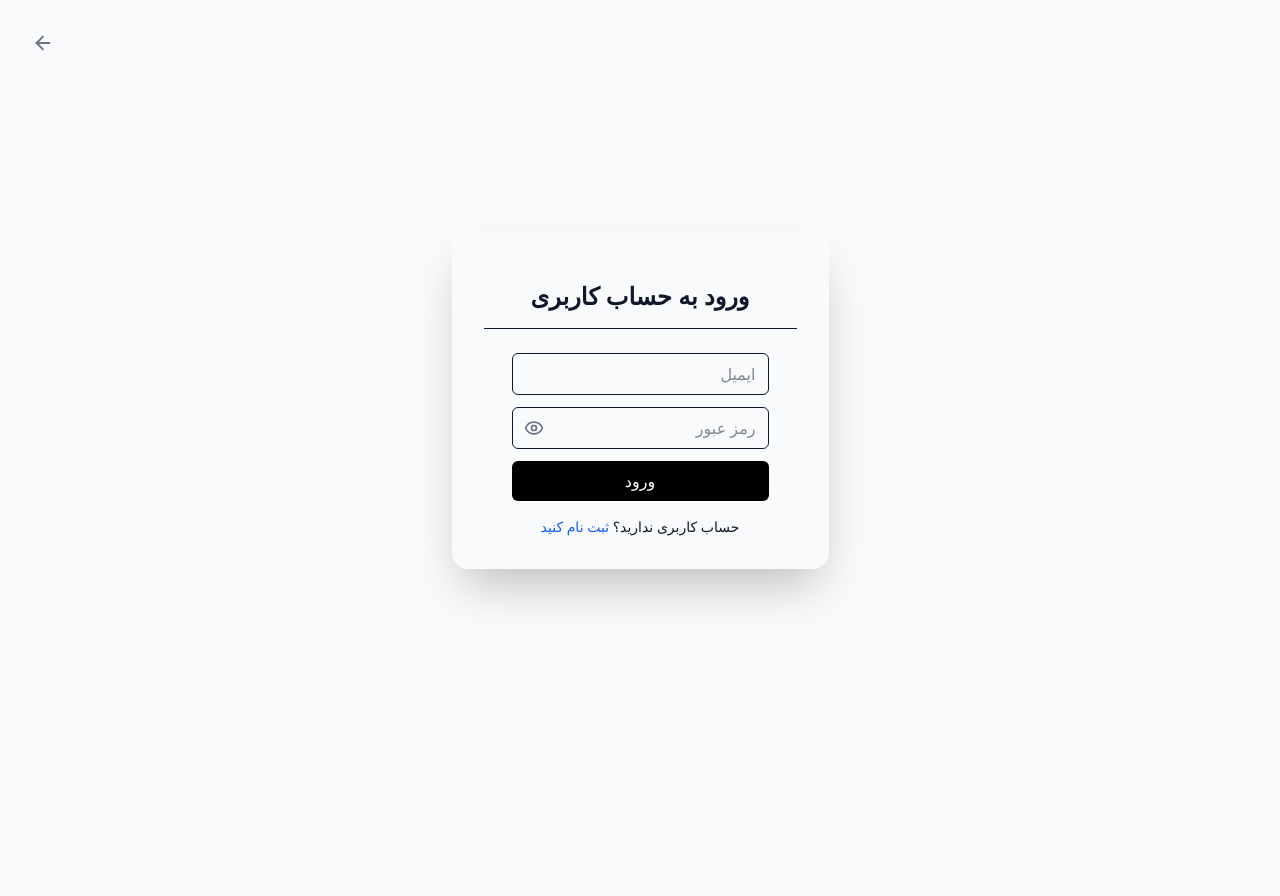
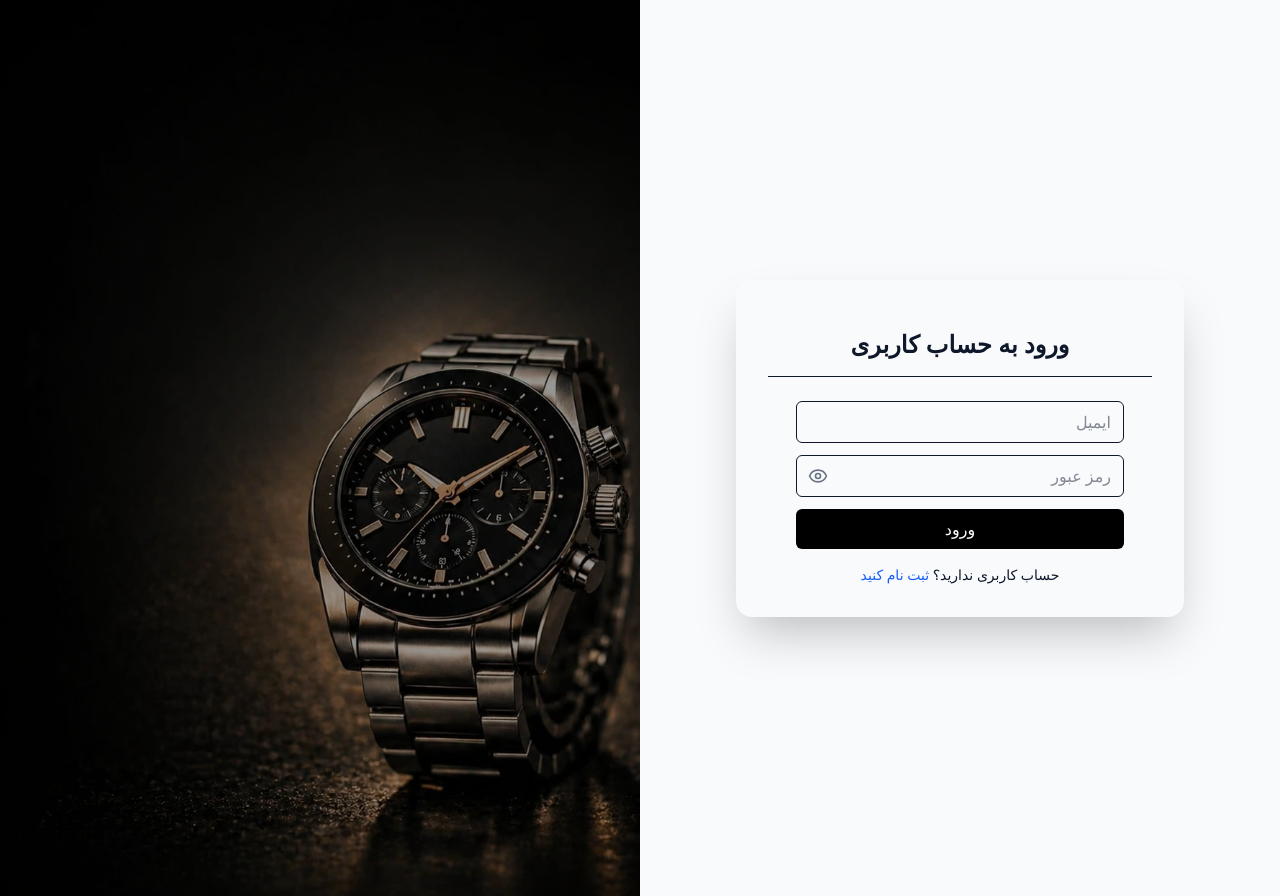
Before and after one commit to godarzizahra/maktab136-project-zahragodarzi, a Next.js app in the folder shop-zamira/: page /login in a window 1280 px wide. Before the commit the page ends 800 px from the top, so only its background shows below. Built offline with nearby package versions, Linux system fonts and the light colour scheme.

Commit message:
feat : add layout auth

```diff
--- a/shop-zamira/src/app/(auth)/layout.tsx
+++ b/shop-zamira/src/app/(auth)/layout.tsx
@@ -1,11 +1,30 @@
+"use client";
+
+import authImage from "@/assets/image/img-layout-auth.png"; // عکس ساعت را اینجا قرار بده
+import Image from "next/image";
+
 export default function AuthLayout({
 	children,
 }: {
 	children: React.ReactNode;
 }) {
 	return (
-		<div className="min-h-screen flex items-center justify-center bg-gray-50">
-			{children}
+		<div className="min-h-screen grid grid-cols-1 lg:grid-cols-2">
+			<div className="flex items-center justify-center px-6 py-12">
+				<div className="w-full max-w-md">{children}</div>
+			</div>
+
+			<div className="hidden lg:flex relative">
+				<Image
+					src={authImage}
+					alt="Watch image"
+					fill
+					className="object-cover"
+					priority
+				/>
+
+				<div className="absolute inset-0 bg-black/40" />
+			</div>
 		</div>
 	);
 }
```
Also changed, not shown: shop-zamira/src/assets/image/img-layout-auth.png (added).
